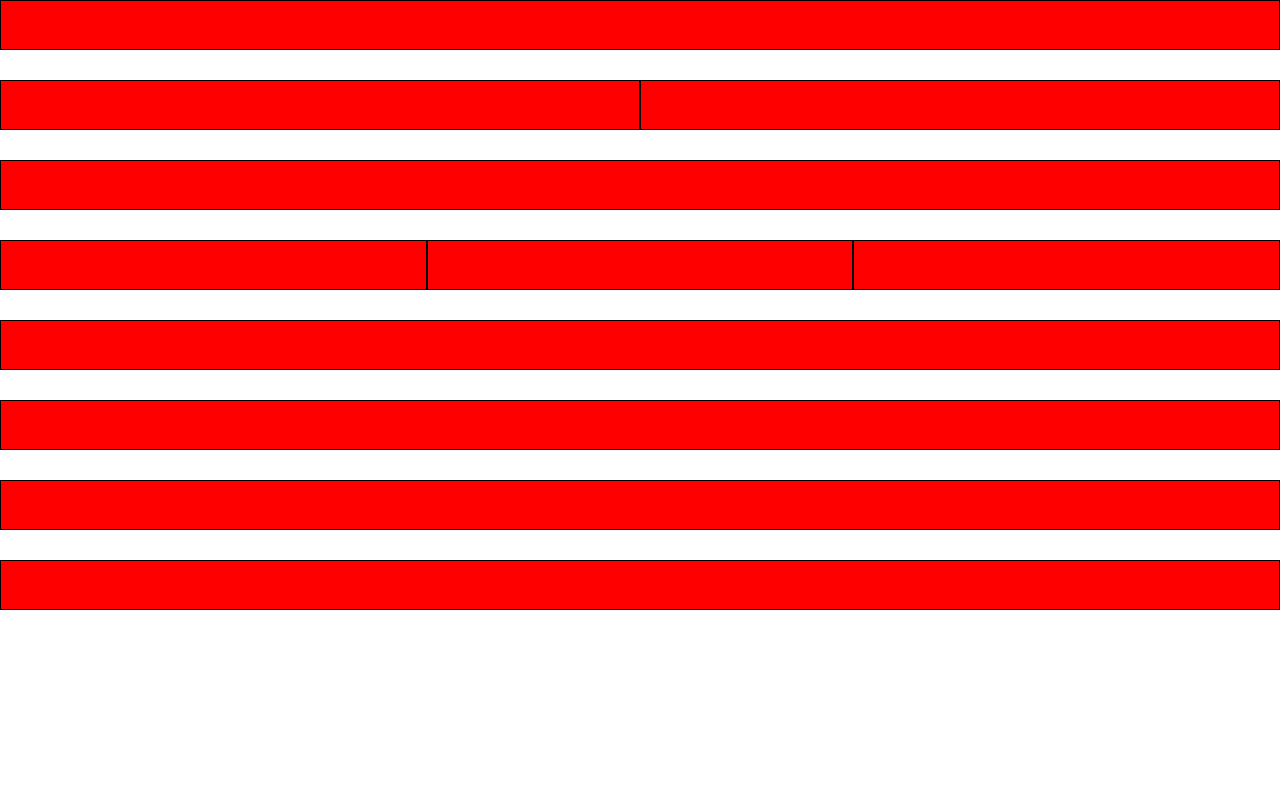
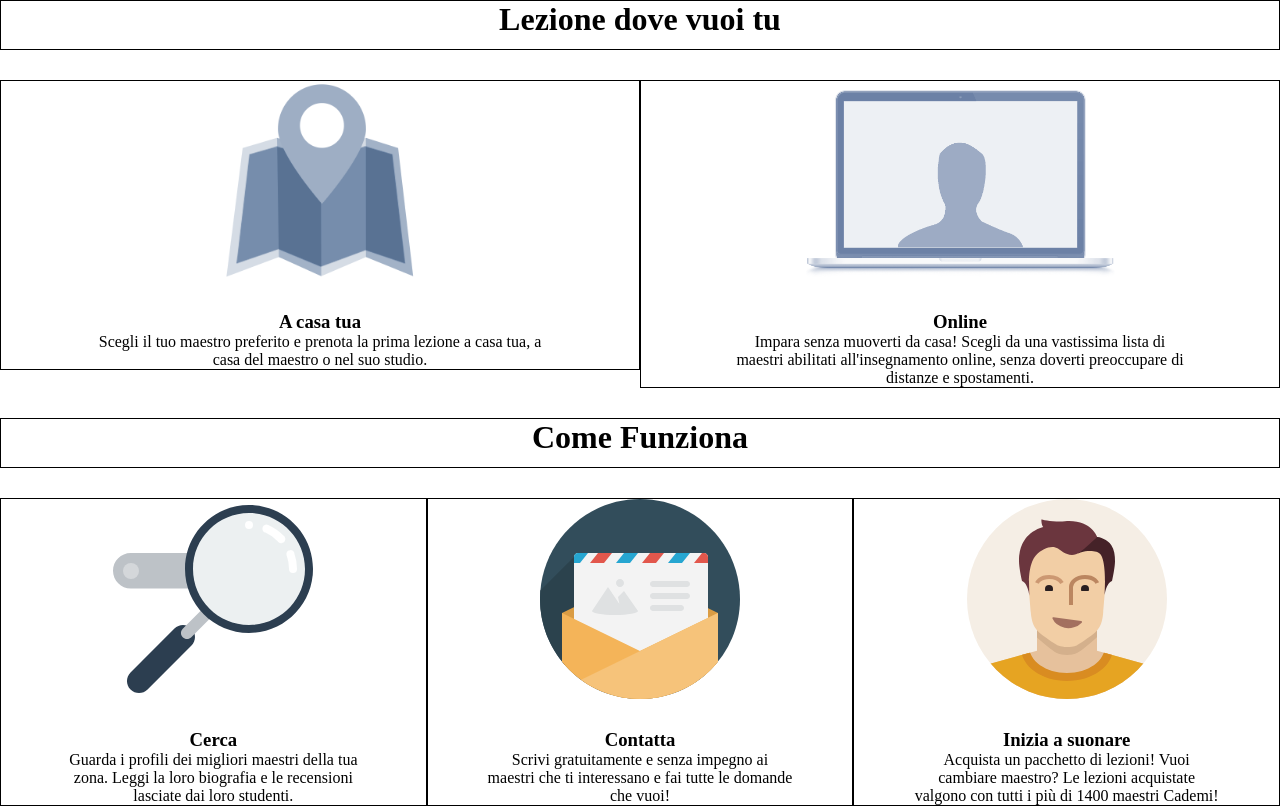
Before and after one commit to Mirko01-rgb/-html-css-resp-wannabe-12bool, a plain HTML site: page index.html in a window 1280 px wide. Shown: the top 809 px of the page. Drawn offline with Linux system fonts and the light colour scheme.

Commit message:
Header, main (section1 and section2)

```diff
--- a/css/style.css
+++ b/css/style.css
@@ -1,8 +1,26 @@
 [class*="col-"]{
   margin-bottom: 30px;
   border: 1px solid black;
-  background-color: red;
+  /* background-color: red; */
   min-height: 50px;
   position: relative;
 
 }
+
+h1, h3{
+  text-align: center;
+}
+
+p{
+  width: 72%;
+  text-align: center;
+  display: block;
+  margin: 0 auto;
+}
+
+img{
+  height: 200px;
+  display: block;
+  margin:0 auto 30px;
+
+}
--- a/index.html
+++ b/index.html
@@ -11,6 +11,7 @@
     <header>
       <div class="row">
         <div class="col-12">
+          <h1>Lezione dove vuoi tu</h1>
 
         </div>
 
@@ -22,13 +23,17 @@
       <!-- Section 1 -->
       <div class="row">
         <!-- Section "A casa tua"  -->
-        <div class="col-6">
-
-
+        <div class="col-6 maps">
+          <img src="img/icon/maps.png" alt="mappa">
+          <h3>A casa tua</h3>
+          <p>  Scegli il tuo maestro preferito e prenota la prima lezione a casa tua, a casa del maestro o nel suo studio.</p>
         </div>
 
        <!-- Section "Online"  -->
-        <div class="col-6">
+        <div class="col-6 screen">
+          <img src="img/icon/screen.png" alt="screen">
+          <h3>Online</h3>
+          <p>  Impara senza muoverti da casa! Scegli da una vastissima lista di maestri abilitati all'insegnamento online, senza doverti preoccupare di distanze e spostamenti.</p>
 
         </div>
       </div>
@@ -37,6 +42,7 @@
       <div class="row">
         <!-- Title 2 -->
         <div class="col-12">
+          <h1>Come Funziona</h1>
 
         </div>
 
@@ -45,17 +51,24 @@
       <div class="row">
         <!-- Section "Cerca"  -->
         <div class="col-4">
-
-
-        </div>
+          <img src="img/search.svg" alt="search">
+          <h3>Cerca</h3>
+          <p>Guarda i profili dei migliori maestri della tua zona. Leggi la loro biografia e le recensioni lasciate dai loro studenti.</p>
+      </div>
 
        <!-- Section "Contatta"  -->
         <div class="col-4">
+          <img src="img/letter.svg" alt="letter">
+          <h3>Contatta</h3>
+          <p>Scrivi gratuitamente e senza impegno ai maestri che ti interessano e fai tutte le domande che vuoi!</p>
 
         </div>
 
         <!-- Section "Inizia  a suonare"  -->
          <div class="col-4">
+           <img src="img/male.svg" alt="male">
+           <h3>Inizia a suonare</h3>
+           <p>Acquista un pacchetto di lezioni! Vuoi cambiare maestro? Le lezioni acquistate valgono con tutti i più di 1400 maestri Cademi!</p>
 
          </div>
       </div>
```
